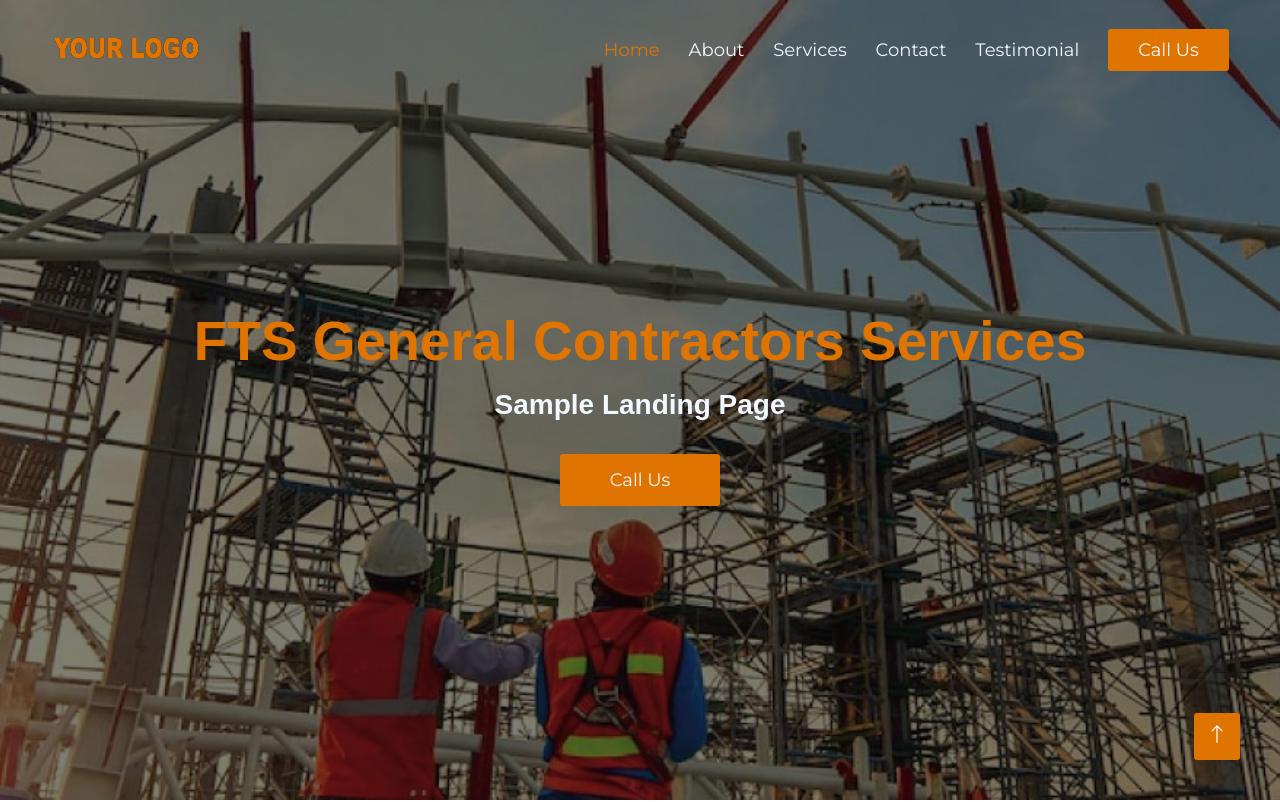
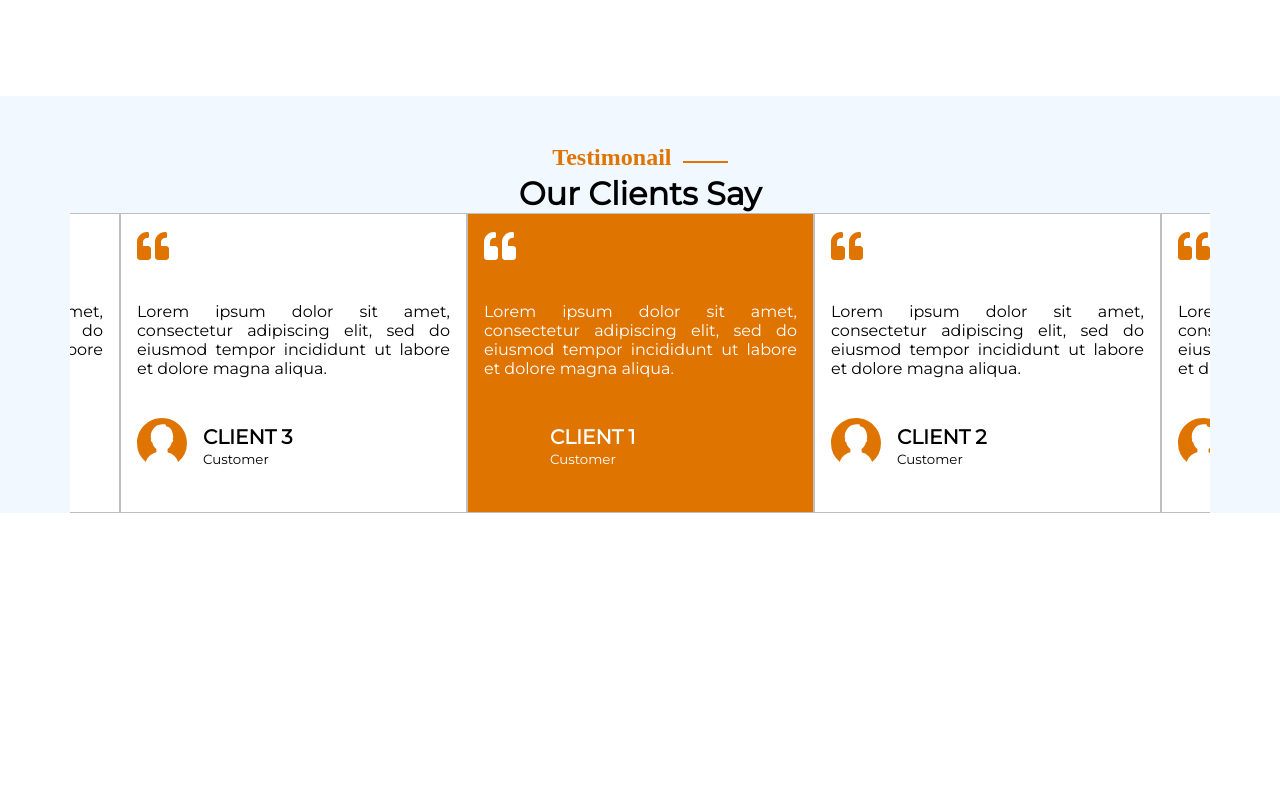
Before and after one commit to OsamaAslam29/FTS-Constractor, a React (Create React App) app: page / in a window 1280 px wide. Shown: the top 802 px of the page. Built offline with nearby package versions, Linux system fonts and the light colour scheme.

Commit message:
card spacing issue

```diff
--- a/src/App.js
+++ b/src/App.js
@@ -10,13 +10,13 @@ import Testimonial from './Components/Testimonial/Testimonial';
 function App() {
   return (
     <>
-      <Home/>
+      {/* <Home/>
       <About/>
       <Services/>
-      <Contact/>
-      {/* <Testimonial/> */}
-      <Footer/>
-      <ScrollButton/>
+      <Contact/> */}
+      <Testimonial/>
+      {/* <Footer/>
+      <ScrollButton/> */}
     </>
   );
 }
--- a/src/Components/Testimonial/Testimonial.jsx
+++ b/src/Components/Testimonial/Testimonial.jsx
@@ -1,71 +1,85 @@
 import React from 'react'
 import './Testimonial.scss'
 import { FaQuoteLeft } from 'react-icons/fa';
-import profile from '../../Assets/image.svg'
 
 import Slider from "react-slick";
-import { FaBeer } from "react-icons/fa";
 import "slick-carousel/slick/slick.css";
 import "slick-carousel/slick/slick-theme.css";
+import { ReactComponent as Pic } from '../../Assets/image.svg';
 
 
 
 const arr = [
     {
-        img: <FaBeer />,
-        heading: "Lorem Ipsum",
+        img: <FaQuoteLeft />,
+        heading: "Lorem ipsum dolor sit amet, consectetur adipiscing elit, sed do eiusmod tempor incididunt ut labore et dolore magna aliqua.",
+        pic: <Pic />,
+        bio: "CLIENT 1",
+        data: "Customer",
+
+
     },
     {
-        img: <FaBeer />,
-        heading: "Lorem Ipsum",
+        img: <FaQuoteLeft />,
+        heading: "Lorem ipsum dolor sit amet, consectetur adipiscing elit, sed do eiusmod tempor incididunt ut labore et dolore magna aliqua.",
+        pic: <Pic />,
+        bio: "CLIENT 2",
+        data: "Customer",
+
+
+
     },
     {
-        img: <FaBeer />,
-        heading: "Lorem Ipsum",
+        img: <FaQuoteLeft />,
+        heading: "Lorem ipsum dolor sit amet, consectetur adipiscing elit, sed do eiusmod tempor incididunt ut labore et dolore magna aliqua.",
+        pic: <Pic />,
+        bio: "CLIENT 3",
+        data: "Customer",
+
     },
     {
-        img: <FaBeer />,
-        heading: "Lorem Ipsum",
-    },
-    {
-        img: <FaBeer />,
-        heading: "Lorem Ipsum",
+        img: <FaQuoteLeft />,
+        heading: "Lorem ipsum dolor sit amet, consectetur adipiscing elit, sed do eiusmod tempor incididunt ut labore et dolore magna aliqua.",
+        pic: <Pic />,
+        bio: "CLIENT 3",
+        data: "Customer",
+
     },
 ];
 
 const Testimonial = () => {
 
     var settings = {
-        dots: true,
+        dots: false,
         infinite: true,
         speed: 500,
         slidesToShow: 3,
         slidesToScroll: 1,
         initialSlide: 0,
         arrows: false,
-        autoplay: true,
+        autoplay: false,
         autoplaySpeed: 2000,
         // asNavFor: ".slider-for",
         centerMode: true,
-        responsive: [
-            {
-                breakpoint: 1270,
-                settings: {
-                    slidesToShow: 3,
-                    slidesToScroll: 1,
-                    infinite: true,
-                    dots: true,
-                },
-            },
-            {
-                breakpoint: 1000,
-                settings: {
-                    slidesToShow: 2,
-                    slidesToScroll: 1,
-                    initialSlide: 0,
-                },
-            },
-        ],
+        // responsive: [
+        //     {
+        //         breakpoint: 1270,
+        //         settings: {
+        //             slidesToShow: 3,
+        //             slidesToScroll: 1,
+        //             infinite: true,
+        //             dots: true,
+        //         },
+        //     },
+        //     {
+        //         breakpoint: 1000,
+        //         settings: {
+        //             slidesToShow: 2,
+        //             slidesToScroll: 1,
+        //             initialSlide: 0,
+        //         },
+        //     },
+        // ],
     };
 
     return (
@@ -78,53 +92,24 @@ const Testimonial = () => {
                     </div>
                     <h2>Our Clients Say</h2>
                 </div>
-                {/* <div className="flex-testimonial">
-                    <div className="testimonail">
-                        <FaQuoteLeft className='icon'/>
-                        <p>Lorem ipsum dolor sit amet, consectetur adipiscing elit, sed do eiusmod tempor incididunt ut labore et dolore magna aliqua.</p>
-                        <div className="bio">
-                            <img src={profile} alt="" />
-                            <div className="data">
-                                <h5>CLIENT 1</h5>
-                                <small>Customer</small>
-                            </div>
-                        </div>
-
-                    </div>
-                    <div className="testimonail">
-                        <FaQuoteLeft className='icon'/>
-                        <p>Lorem ipsum dolor sit amet, consectetur adipiscing elit, sed do eiusmod tempor incididunt ut labore et dolore magna aliqua.</p>
-                        <div className="bio">
-                            <img src={profile} alt="" />
-                            <div className="data">
-                                <h5>CLIENT 1</h5>
-                                <small>Customer</small>
-                            </div>
-                        </div>
-
-                    </div>
-                    <div className="testimonail">
-                        <FaQuoteLeft className='icon'/>
-                        <p>Lorem ipsum dolor sit amet, consectetur adipiscing elit, sed do eiusmod tempor incididunt ut labore et dolore magna aliqua.</p>
-                        <div className="bio">
-                            <img src={profile} alt="" />
-                            <div className="data">
-                                <h5>CLIENT 1</h5>
-                                <small>Customer</small>
-                            </div>
-                        </div>
-
-                    </div>
-                </div> */}
                 <div className="parent">
                     <Slider {...settings}>
                         {arr.map((data, i) => {
                             return (
-                                <div className="slide_parent" key={i}>
-                                    <div>
+                                <div className="slide_parent">
+                                    <div className='icon'>
                                         {data.img}
                                     </div>
-                                    <div className="text">{data.heading}</div>
+                                    <p className='text'>{data.heading}</p>
+                                    <div className="bio">
+                                        <div>
+                                            {data.pic}
+                                        </div>
+                                        <div className="data">
+                                            <h5>{data.bio}</h5>
+                                            <small>{data.data}</small>
+                                        </div>
+                                    </div>
                                 </div>
                             );
                         })}
--- a/src/Components/Testimonial/Testimonial.scss
+++ b/src/Components/Testimonial/Testimonial.scss
@@ -27,13 +27,34 @@
 
   }
 
-    .flex-testimonial {
-        padding: 4rem 0;
-        display: grid;
-        grid-template-columns: 1fr 1fr 1fr;
-        gap: 1rem;
+}
 
-        .testimonail {
+.slick-dots li button:before {
+  font-size: 16px;
+  line-height: 20px;
+  position: absolute;
+  top: 0;
+  left: 0;
+  width: 20px;
+  height: 20px;
+  content: "•";
+  text-align: center;
+  opacity: 0.25;
+  color: gray;
+}
+
+li.slick-active button:before {
+  color: #ffffff !important;
+}
+
+
+.slick-current {
+  .slide_parent {
+    display: flex !important;
+    height: 400px;
+    background-color: var(--primary);
+    color: #ffffff;
+    gap: 10px;
     height: 300px;
     display: flex;
     flex-direction: column;
@@ -41,9 +62,51 @@
     padding: 1rem;
     gap: 2rem;
 
-            p {
+    .icon {
+      font-size: 2em;
+      color: #fff;
+
+    }
+
+    .text {
       text-align: justify;
+      color: white;
     }
+
+    .bio {
+      display: flex;
+      gap: 1rem;
+
+      img {
+        color: #fff;
+        background-color: #d9d9d9;
+        height: 65px;
+        width: 65px;
+      }
+
+      .data {
+        margin-top: 15px;
+      }
+    }
+  }
+}
+
+
+.slick-dots {
+  bottom: -60px;
+}
+
+.slide_parent {
+  height: 300px;
+  display: flex !important;
+  flex-direction: column !important;
+  background-color: white;
+  gap: 2rem;
+  display: flex;
+  flex-direction: column;
+  border: 1px solid rgb(192, 190, 190);
+  padding: 1rem;
+  gap: 2rem;
 
   .icon {
     font-size: 2em;
@@ -65,71 +128,7 @@
   }
 
 }
-    }
 
-}
-.slick-dots li button:before {
-    font-size: 16px;
-    line-height: 20px;
-    position: absolute;
-    top: 0;
-    left: 0;
-    width: 20px;
-    height: 20px;
-    content: "•";
-    text-align: center;
-    opacity: 0.25;
-    color: gray;
-  }
-
-  li.slick-active button:before {
-    color: #ffffff !important;
-  }
-
-
-  .slick-current{
-    .slide_parent {
-    display: flex !important;
-    justify-content: center;
-    flex-direction: column !important;
-    align-items: center !important ;
-    width: 290px !important;
-    height: 160px;
-    background-color: rgba(0, 0, 255, 0.397);
-    gap: 10px;
-    // background-color: red;
-    .text {
-      font-family: "Montserrat";
-      font-style: normal;
-      font-weight: 700;
-      font-size: 22px;
-      line-height: 27px;
-      /* identical to box height */
-
-      text-align: center;
-
-      color: red;
-    }
-  }
-  }
-
-
-  .slick-dots {
-    bottom: -60px;
-  }
-
-  .slide_parent {
-    display: flex !important;
-    justify-content: center;
-    flex-direction: column !important;
-    align-items: center !important ;
-    width: 290px !important;
-    height: 160px;
-    background-color: white;
-    gap: 10px;
-    // background-color: red;
-
-  }
 .parent {
   max-width: 1200px;
   margin: 0 auto;
@@ -141,10 +140,7 @@
   }
 
   .number1 {
-      //   background-color: #6FCF97;
-      width: 290px;
-      height: 160px;
-
+    height: 400px;
     background: #ffffff;
     display: flex !important;
     gap: 10px !important;
@@ -154,16 +150,7 @@
   }
 
   .text {
-      font-family: "Montserrat";
-      font-style: normal;
-      font-weight: 400;
-      font-size: 22px;
-      line-height: 27px;
-      /* identical to box height */
-
-      text-align: center;
-
-      color: #00a859;
+    text-align: justify;
   }
 }
 
```
Also changed, not shown: 1 other file (tests, documents, lock files or other folders). Lines whose indentation alone changed are shown as unchanged.
